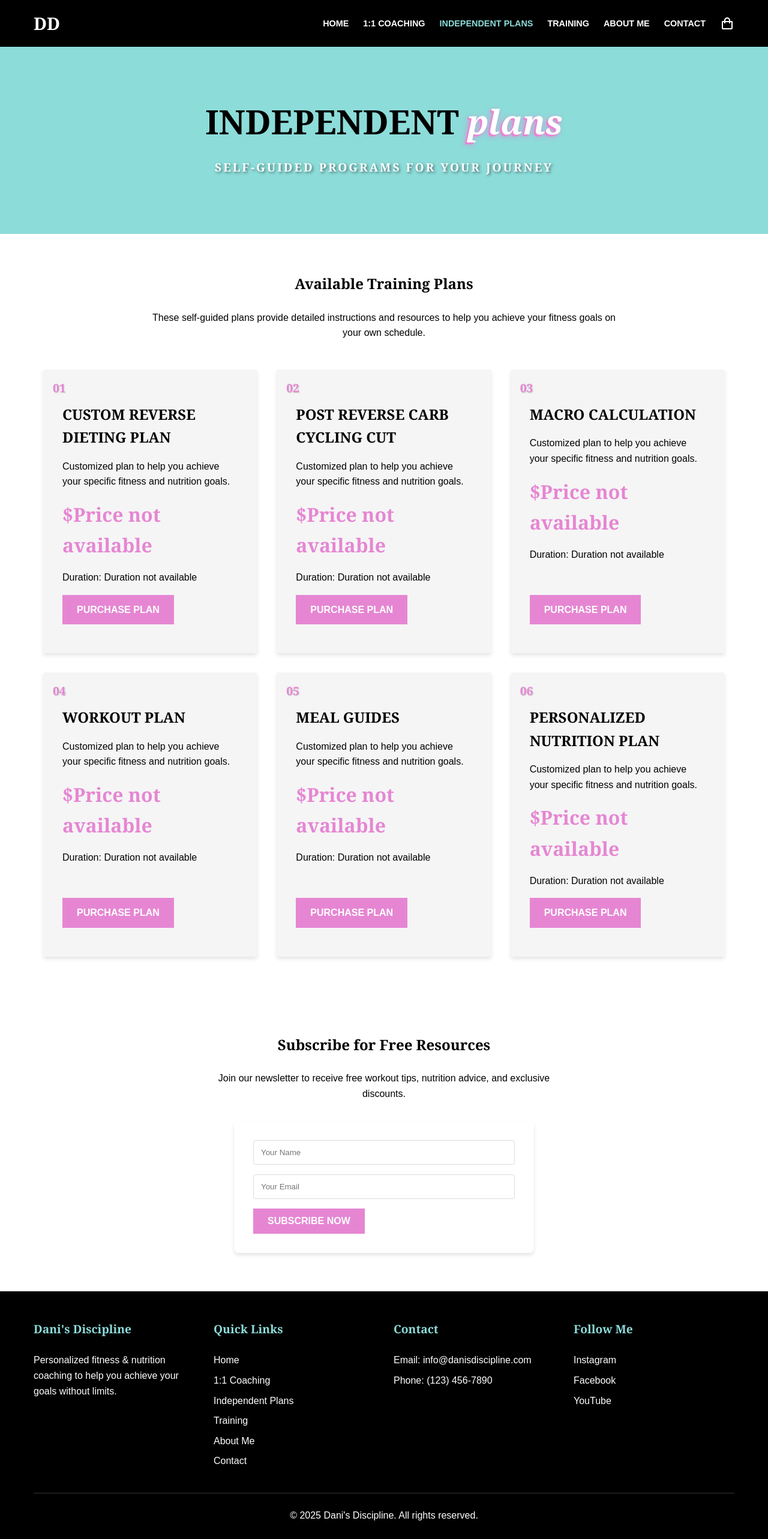
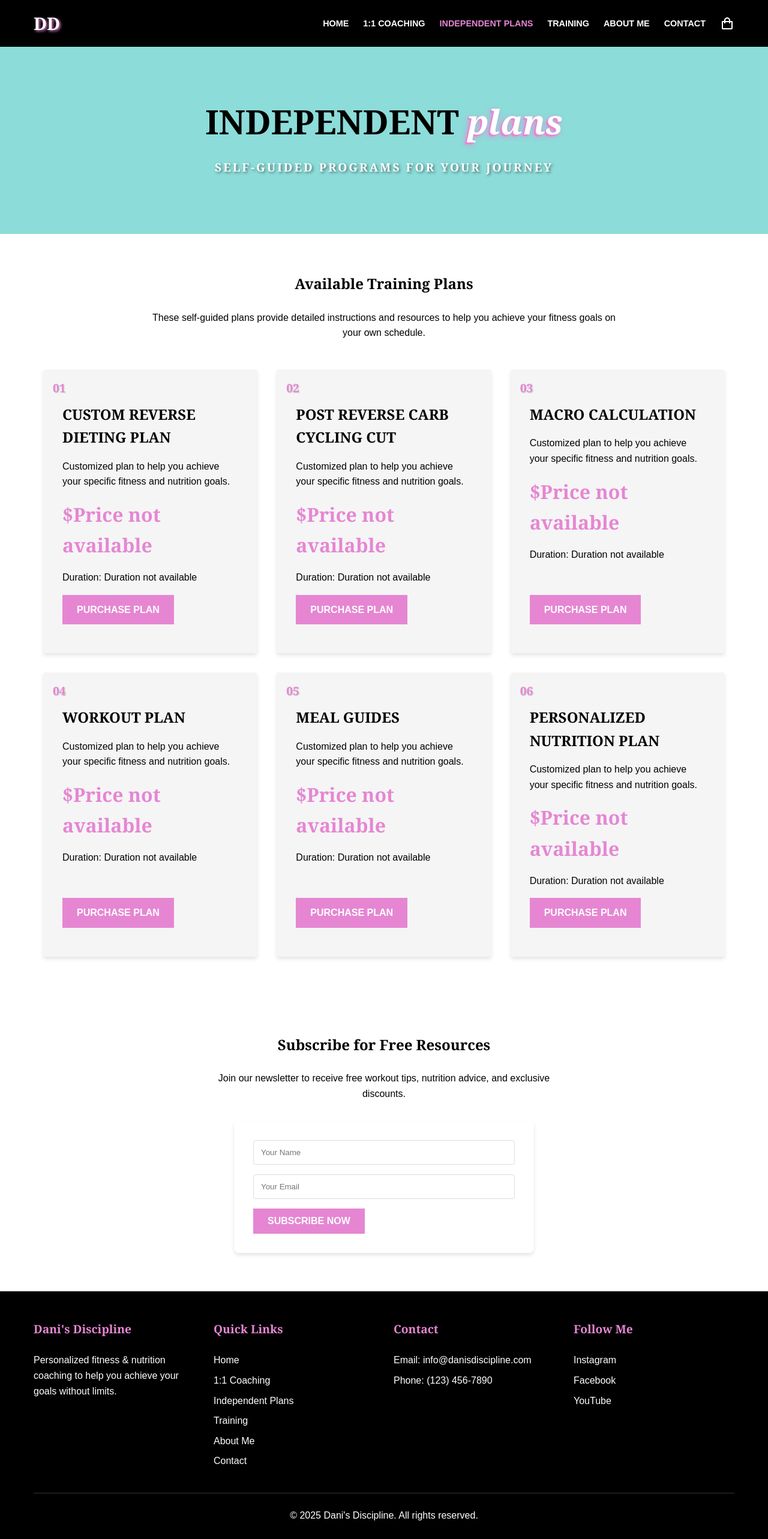
Before and after one commit to jc-able/danis-discipline, a React (Create React App) app in the folder client/: page /plans in a window 1280 px wide. Shown: the top 2566 px of the page at 60% size. Built offline with nearby package versions, Linux system fonts and the light colour scheme; no server answers; the database is empty; a web font is replaced by a local one.

Commit message:
Update UI components: change accent colors from teal to pink in Header and Footer

```diff
--- a/client/src/components/Footer.js
+++ b/client/src/components/Footer.js
@@ -22,7 +22,7 @@ const FooterSection = styled.div`
 const FooterHeading = styled.h3`
   font-size: 1.2rem;
   margin-bottom: 1.5rem;
-  color: var(--teal);
+  color: var(--pink);
 `;
 
 const FooterLink = styled(Link)`
--- a/client/src/components/Header.js
+++ b/client/src/components/Header.js
@@ -24,6 +24,7 @@ const Logo = styled(Link)`
   font-weight: bold;
   color: var(--white);
   text-decoration: none;
+  text-shadow: 2px 2px 4px var(--pink);
 `;
 
 const Nav = styled.nav`
@@ -72,7 +73,7 @@ const NavLinkStyled = styled(NavLink)`
   transition: color 0.3s ease;
 
   &:hover, &.active {
-    color: var(--teal);
+    color: var(--pink);
   }
 `;
 
@@ -84,7 +85,7 @@ const CartIcon = styled(Link)`
   align-items: center;
 
   &:hover {
-    color: var(--teal);
+    color: var(--pink);
   }
 
   @media (max-width: 768px) {
```
